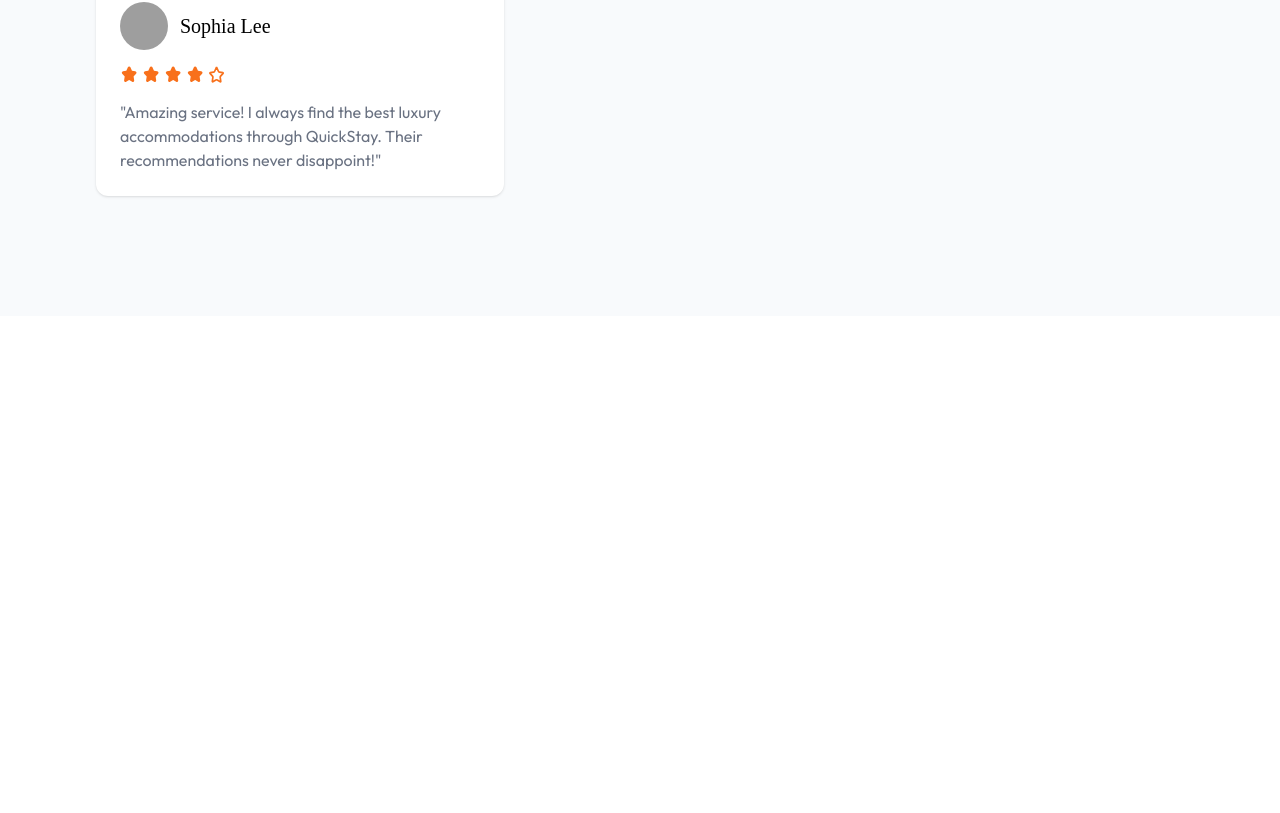
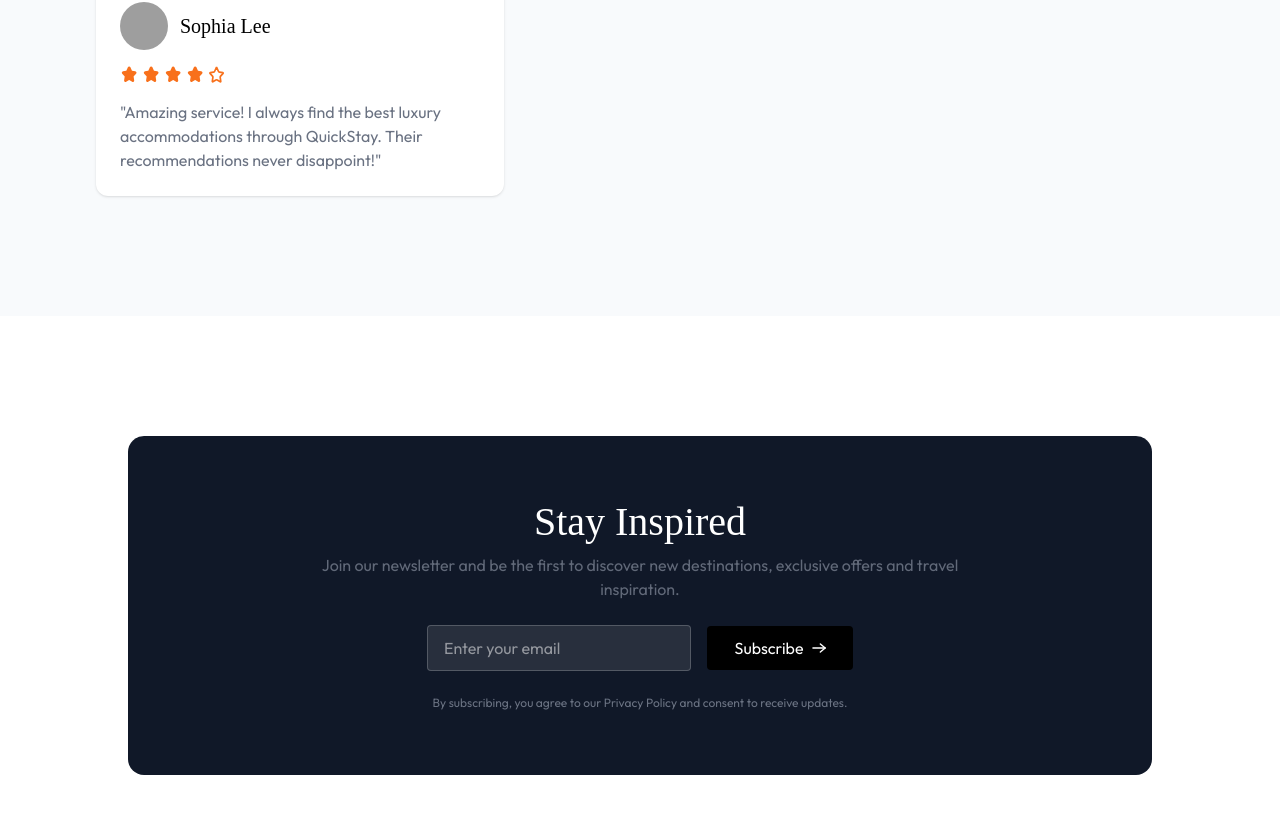
Before and after one commit to Supuni1868/Hotel-Booking-App, a React (Vite) app: page / in a window 1280 px wide. Shown: the part 3119-3932 px from the top of the page. Before the commit the page ends 3435 px from the top, so only its background shows below. Built offline with nearby package versions, Linux system fonts and the light colour scheme; no server answers; grey boxes are pictures that could not be loaded; a web font is replaced by a local one.

Commit message:
create newsletter section

```diff
--- /dev/null
+++ b/src/components/NewsLetter.jsx
@@ -0,0 +1,22 @@
+import React from 'react'
+import { assets } from '../assets/assets'
+import Title from './Title'
+
+const NewsLetter    = () => {
+  return (
+   <div class="flex flex-col items-center w-full max-w-5xl lg:w-full rounded-2xl px-4 py-12 md:py-16 mx-2 lg:mx-auto my-30 bg-gray-900 text-white">
+
+    <Title title = "Stay Inspired" subTitle = "Join our newsletter and be the first to discover new destinations, exclusive offers and travel inspiration."/>
+
+    <div class="flex flex-col md:flex-row items-center justify-center gap-4 mt-6">
+        <input type="text" class="bg-white/10 px-4 py-2.5 border border-white/20 rounded outline-none max-w-66 w-full" placeholder="Enter your email" />
+            <button class="flex items-center justify-center gap-2 group bg-black px-4 md:px-7 py-2.5 rounded active:scale-95 transition-all">Subscribe
+               <img src={assets.arrowIcon} alt="arrow-icon" className='w-3.5 invert group-hover:translate-x-1 transition-all'/>
+            </button>
+    </div>
+    <p class="text-gray-500 mt-6 text-xs text-center">By subscribing, you agree to our Privacy Policy and consent to receive updates.</p>
+</div>
+  )
+}
+
+export default NewsLetter
--- a/src/components/StarRating.jsx
+++ b/src/components/StarRating.jsx
@@ -6,7 +6,7 @@
   return (
     <>
       {Array(5).fill('').map((_, index) => (
-        <img src={rating > index ? assets.starIconFilled : assets.starIconOutlined} alt="star-icon" className= 'w-4.5 h-4.5'/>
+        <img key={index} src={rating > index ? assets.starIconFilled : assets.starIconOutlined} alt="star-icon" className= 'w-4.5 h-4.5'/>
         )
       )}
     </>
--- a/src/pages/Home.jsx
+++ b/src/pages/Home.jsx
@@ -3,6 +3,7 @@
 import FeaturedDestination from '../components/FeaturedDestination.jsx'
 import ExclusiveOffers from '../components/ExclusiveOffers.jsx'
 import Testimonial from '../components/Testimonial.jsx'
+import NewsLetter from '../components/NewsLetter.jsx'
 
 const Home = () => {
   return (
@@ -11,6 +12,7 @@
         <FeaturedDestination/>
         <ExclusiveOffers/>
         <Testimonial/>
+        <NewsLetter/>
     </>
   )
 }
```
Also changed, not shown: src/components/Testimonial.jsx (line endings or trailing spaces).
